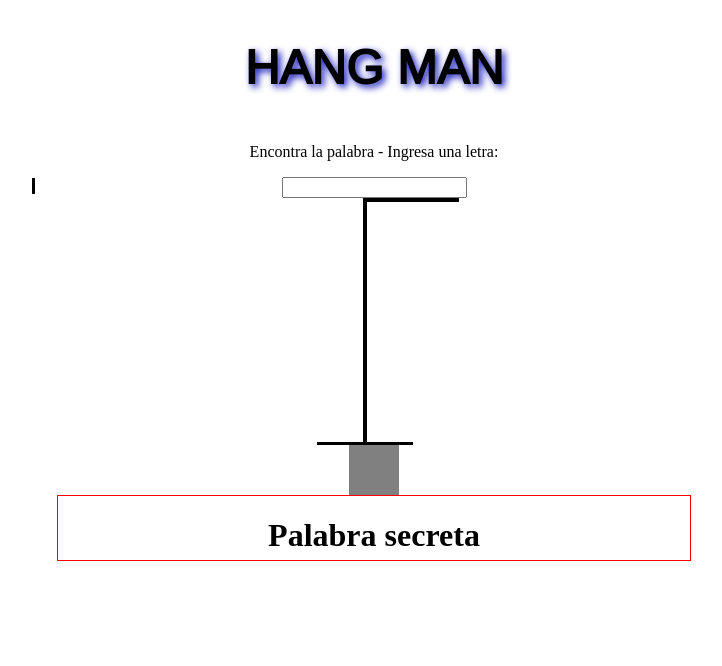
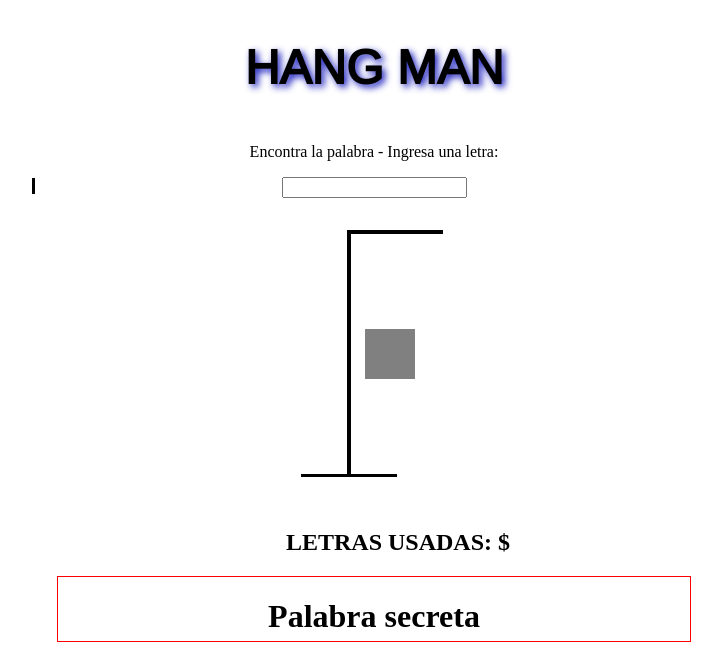
Before and after one commit to fedengarcia/hangman, a React (Create React App) app: page / in a window 1280 px wide. Shown: the top 666 px of the page, without its empty margins (266-988 px from the left). Built offline with nearby package versions, Linux system fonts and the light colour scheme.

Commit message:
Update GameContainer.js

```diff
--- a/src/Components/GameContainer/GameContainer.js
+++ b/src/Components/GameContainer/GameContainer.js
@@ -30,11 +30,11 @@ const GameContainer = () => {
             <p>Encontra la palabra - Ingresa una letra:</p>
             <input type="text" onKeyDown={handleKeyPress}/>
 
-            <div className={classes.hangAndLettersContainer}>
+            <div className={classes.hangManContainer}>
                 <HangmanContainer/>
             </div>
 
-            {/* <LettersUsed letterPress={letterPress}/> */}
+            <LettersUsed/>
 
             <HiddenWord />
         </div>
```
